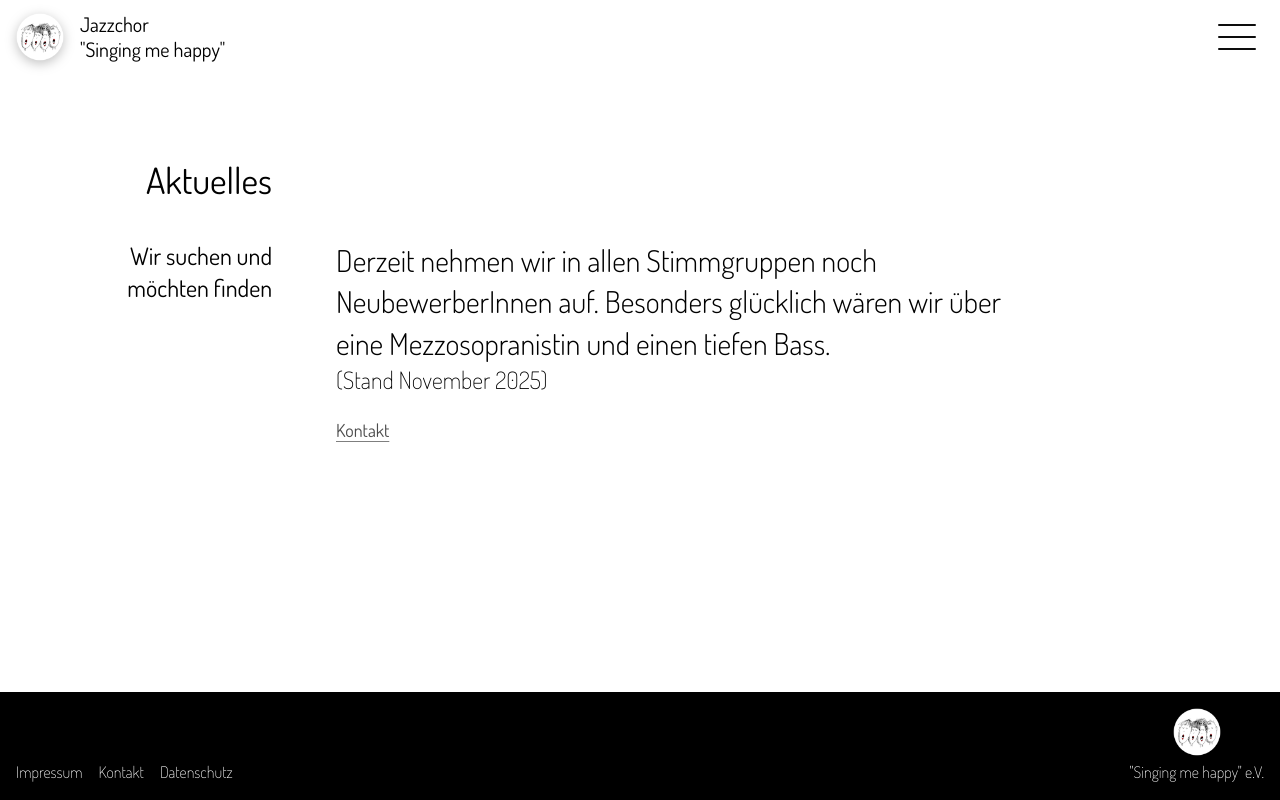
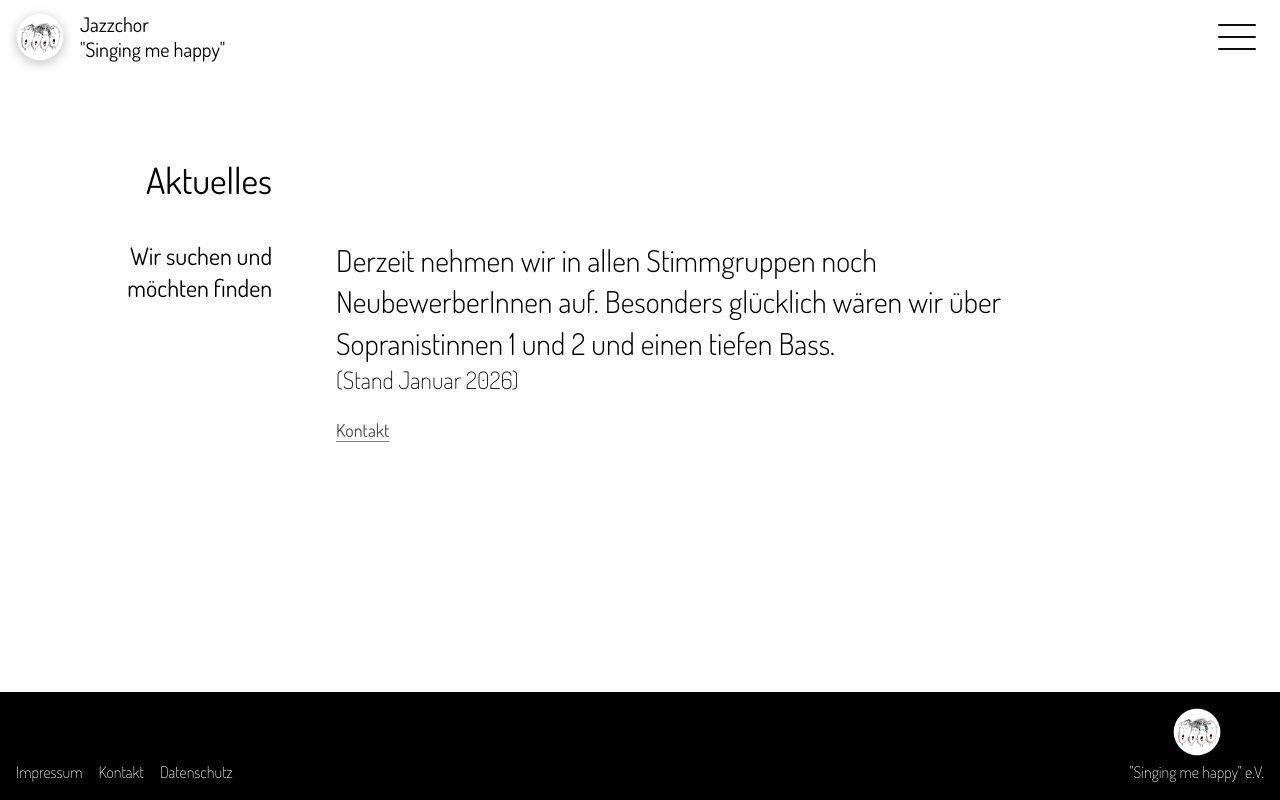
Before and after one commit to NinaHahne/singingmehappy, a SvelteKit app: page /aktuelles in a window 1280 px wide. Built offline with nearby package versions, Linux system fonts and the light colour scheme.

Commit message:
update "Aktuelles" text

```diff
--- a/src/routes/aktuelles/+page.svelte
+++ b/src/routes/aktuelles/+page.svelte
@@ -12,10 +12,10 @@
     </div>
     <div class="md:mt-20">
       <blockquote class="max-w-2xl">
-        Derzeit nehmen wir in allen Stimmgruppen noch NeubewerberInnen auf. Besonders glücklich wären wir über eine
-        Mezzosopranistin und einen tiefen Bass.
+        Derzeit nehmen wir in allen Stimmgruppen noch NeubewerberInnen auf. Besonders glücklich wären wir über
+        Sopranistinnen 1 und 2 und einen tiefen Bass.
       </blockquote>
-      <p>(Stand November 2025)</p>
+      <p>(Stand Januar 2026)</p>
       <p class="mt-4">
         <a href="/kontakt">Kontakt</a>
       </p>
```
